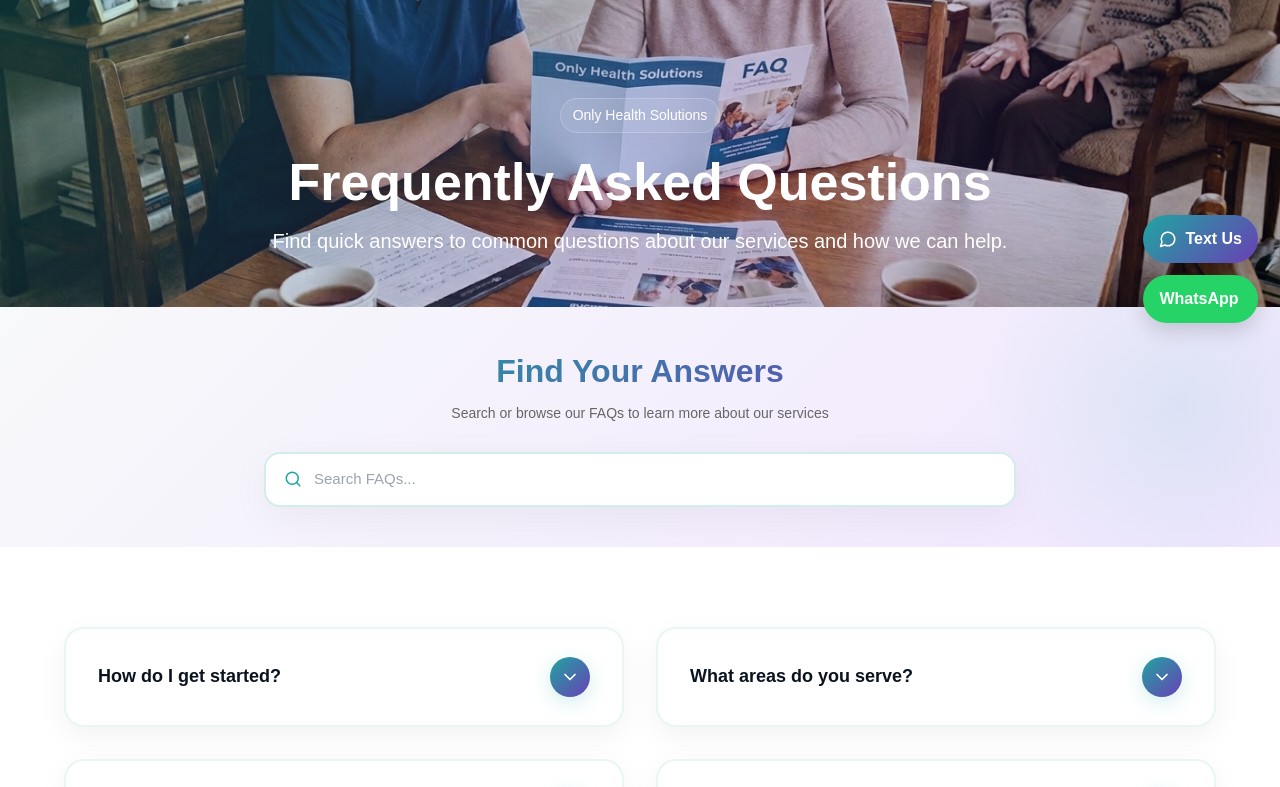
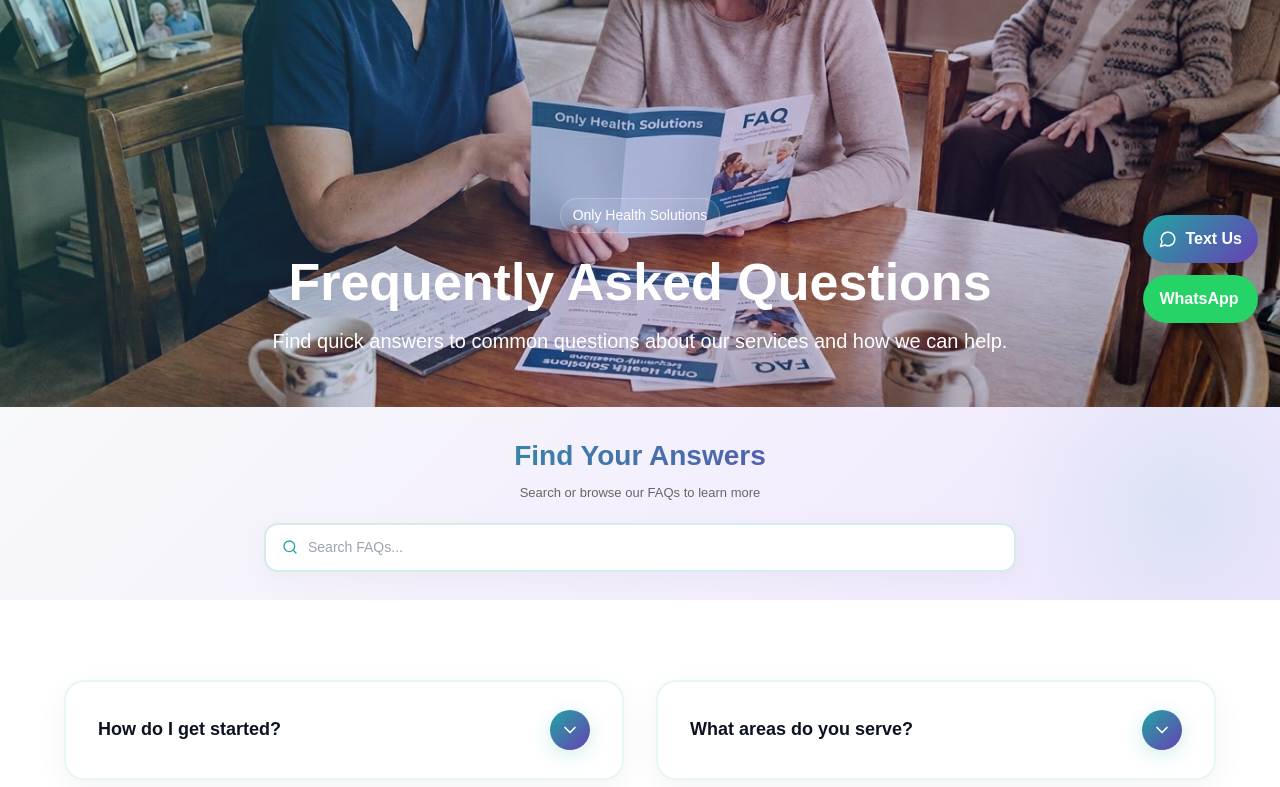
Before and after one commit to hguzha/OnlyHeathSolutions, a Next.js app in the folder OnlyHealthSolutions-github-ready/: page /faq in a window 1280 px wide. Shown: the part 455-1242 px from the top of the page. Built offline with nearby package versions, Linux system fonts and the light colour scheme.

Commit message:
Adjust FAQ page layout and styling

```diff
--- a/OnlyHealthSolutions-github-ready/src/app/faq/page.jsx
+++ b/OnlyHealthSolutions-github-ready/src/app/faq/page.jsx
@@ -51,15 +51,15 @@ export default function FAQPage() {
         title="Frequently Asked Questions"
         subtitle="Find quick answers to common questions about our services and how we can help."
         image="faq1.png"
-        height={600}
+        height={700}
       />
 
-      {/* Search Section - REDUCED */}
+      {/* Search Section - FURTHER REDUCED */}
       <section
         style={{
           background: "linear-gradient(135deg, #f8f9fa 0%, #f0e6ff 100%)",
-          paddingTop: "40px",
-          paddingBottom: "40px",
+          paddingTop: "28px",
+          paddingBottom: "28px",
           position: "relative",
           overflow: "hidden",
         }}
@@ -79,12 +79,12 @@ export default function FAQPage() {
         />
 
         <div className="container" style={{ position: "relative", zIndex: 1, maxWidth: "800px" }}>
-          <div style={{ textAlign: "center", marginBottom: "28px" }}>
+          <div style={{ textAlign: "center", marginBottom: "20px" }}>
             <h2
               style={{
-                fontSize: "32px",
+                fontSize: "28px",
                 fontWeight: 800,
-                marginBottom: "8px",
+                marginBottom: "6px",
                 background: "linear-gradient(135deg, #1fa6a0, #6a3fb5)",
                 WebkitBackgroundClip: "text",
                 WebkitTextFillColor: "transparent",
@@ -93,8 +93,8 @@ export default function FAQPage() {
             >
               Find Your Answers
             </h2>
-            <p style={{ fontSize: "14px", color: "#666" }}>
-              Search or browse our FAQs to learn more about our services
+            <p style={{ fontSize: "13px", color: "#666", margin: "0" }}>
+              Search or browse our FAQs to learn more
             </p>
           </div>
 
@@ -103,23 +103,23 @@ export default function FAQPage() {
             style={{
               position: "relative",
               background: "white",
-              borderRadius: "16px",
+              borderRadius: "14px",
               border: "2px solid rgba(31,166,160,0.2)",
               overflow: "hidden",
-              boxShadow: "0 10px 40px rgba(0,0,0,0.05)",
+              boxShadow: "0 8px 32px rgba(0,0,0,0.04)",
               transition: "all 0.3s ease",
             }}
             onMouseEnter={(e) => {
-              e.currentTarget.style.boxShadow = "0 15px 50px rgba(31,166,160,0.15)";
-              e.currentTarget.style.borderColor = "rgba(31,166,160,0.4)";
+              e.currentTarget.style.boxShadow = "0 12px 40px rgba(31,166,160,0.12)";
+              e.currentTarget.style.borderColor = "rgba(31,166,160,0.35)";
             }}
             onMouseLeave={(e) => {
-              e.currentTarget.style.boxShadow = "0 10px 40px rgba(0,0,0,0.05)";
+              e.currentTarget.style.boxShadow = "0 8px 32px rgba(0,0,0,0.04)";
               e.currentTarget.style.borderColor = "rgba(31,166,160,0.2)";
             }}
           >
-            <div style={{ display: "flex", alignItems: "center", padding: "14px 18px", gap: "12px" }}>
-              <Search size={18} color="#1fa6a0" />
+            <div style={{ display: "flex", alignItems: "center", padding: "12px 16px", gap: "10px" }}>
+              <Search size={16} color="#1fa6a0" />
               <input
                 type="text"
                 placeholder="Search FAQs..."
@@ -129,7 +129,7 @@ export default function FAQPage() {
                   flex: 1,
                   border: "none",
                   background: "transparent",
-                  fontSize: "15px",
+                  fontSize: "14px",
                   color: "#0b1320",
                   outline: "none",
                 }}
@@ -139,7 +139,7 @@ export default function FAQPage() {
 
           {/* Search Results Count */}
           {searchTerm && (
-            <p style={{ textAlign: "center", marginTop: "12px", color: "#666", fontSize: "13px" }}>
+            <p style={{ textAlign: "center", marginTop: "10px", color: "#666", fontSize: "12px" }}>
               Found {filteredFaqs.length} result{filteredFaqs.length !== 1 ? "s" : ""}
             </p>
           )}
```
